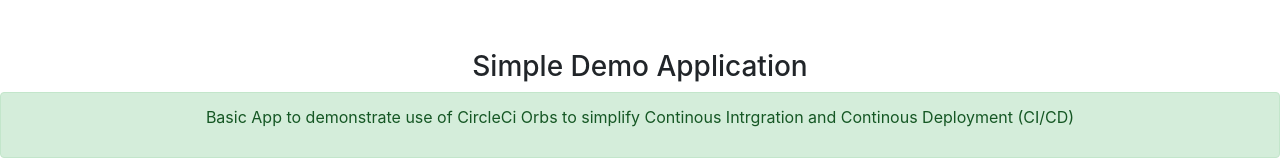
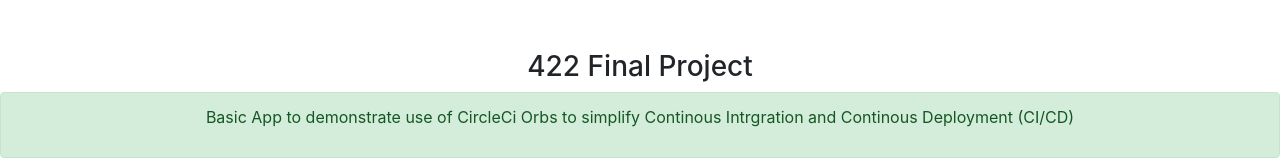
Before and after one commit to nxb8373/circleci-final, a website: page index.html in a window 1280 px wide. Shown: the top 160 px of the page. Drawn offline with nearby package versions, Linux system fonts and the light colour scheme.

Commit message:
testing circleci builds

```diff
--- a/index.html
+++ b/index.html
@@ -10,7 +10,7 @@
     <div style="margin-top:50px">
       <div class="panel panel-info">
         <div  class="text-center">
-          <h3 class="panel-title" >Simple Demo Application</h3>
+          <h3 class="panel-title" >422 Final Project</h3>
         </div>
         <div class="panel-body">
           <div class="alert alert-success" >
```
